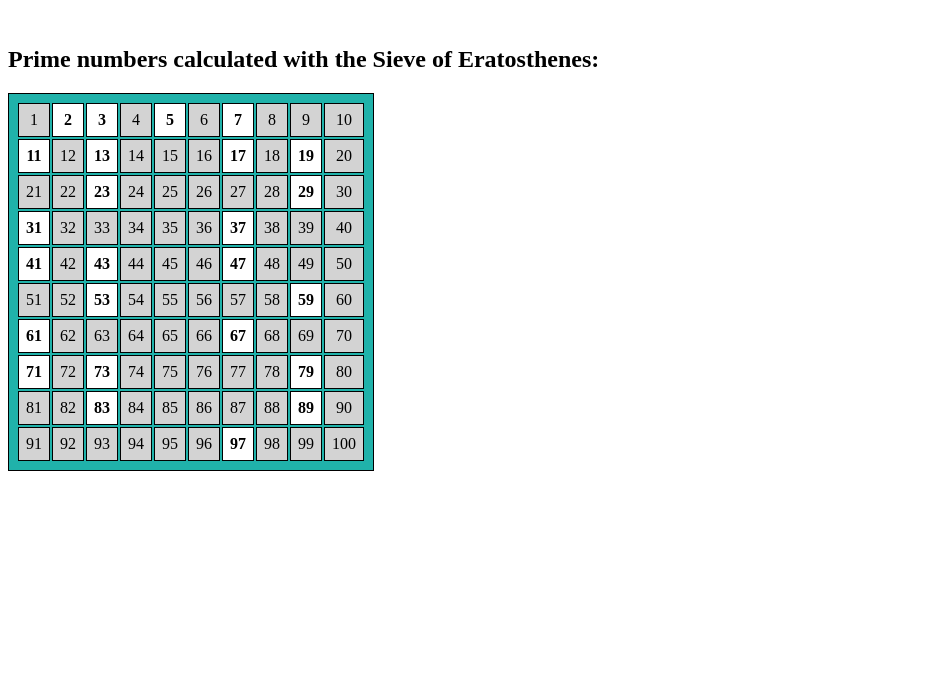
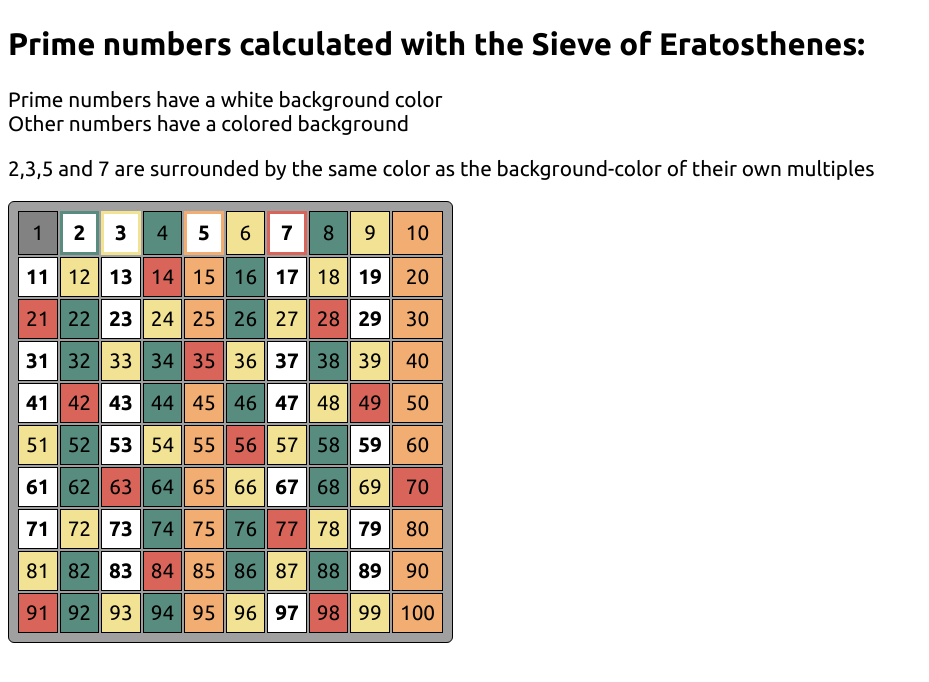
Before and after one commit to Santeenee/PHP_Exercises, a PHP site: page /PrimeNumbers.php in a window 1280 px wide. Shown: the top 682 px of the page, without its empty margins (0-929 px from the left). Run offline with PHP 8.4, Linux system fonts and the light colour scheme.

Commit message:
updated ex. PrimeNumbers.php, added colors and some stuff

```diff
--- a/PrimeNumbers.php
+++ b/PrimeNumbers.php
@@ -3,18 +3,60 @@
 <head>
     <meta charset="UTF-8">
     <meta name="viewport" content="width=device-width, initial-scale=1.0">
+    <link rel="preconnect" href="https://fonts.gstatic.com">    <!-- imported fonts -->
+    <link href="https://fonts.googleapis.com/css2?family=Ubuntu:ital,wght@0,300;0,400;0,500;0,700;1,300;1,400&display=swap" rel="stylesheet">
     <style>
+        body{
+            font-family: 'Ubuntu', sans-serif;
+            font-size: 130%;
+        }
+
+        /* styling the table */
         table, tr, td, th{
             text-align: center;
             border: solid black 1px;
             padding: 7px;
-            background-color: lightseagreen;
+            margin: 0;
+            background-color: rgb(160,160,160);
         }
+        table{ border-radius: 6px; }
+
+        /* NON prime numbers standard background-color */
         td{
-            background-color: lightgray;
+            background-color: rgb(130,130,130); /*grigio scuro*/
         }
+
+        /* Prime numbers background-color */
         th{
             background-color: white;
+        }
+
+        /*background-color dei multipli di 2, 3, 5 e 7 */
+        #multiplo2 {
+            background-color: #588c7e;
+        }
+        #multiplo3 {
+            background-color: #f2e394;
+        }
+        #multiplo5 {
+            background-color: #f2ae72;
+        }
+        #multiplo7 {
+            background-color: #d96459;
+        }
+
+        /* border-color of 2, 3, 5 and 7 */
+        #n2{
+            border: solid #588c7e 3px;
+        }
+        #n3{
+            border: solid #f2e394 3px;
+        }
+        #n5{
+            border: solid #f2ae72 3px;
+        }
+        #n7{
+            border: solid #d96459 3px;
         }
     </style>
     <title>Sieve of Eratosthenes</title>
@@ -22,19 +64,21 @@
 <body>
 <?php
     $array = [];
-        $firstArray = [];      //it will become useful later... (to make a table)
+    $firstArray = [];      //it will become useful later... (to make the table)
 
+    //copying $array into $firstArray
     for ($i=0; $i < 100; $i++) {
 
         $array[$i] = $i+1;
-            $firstArray[] = $array[$i];     //copying $array into $firstArray
+        $firstArray[] = $array[$i];
     }
 
-        unset($array[0]);   //1 isn't a prime number
+    //1 isn't a prime number
+    unset($array[0]);
 
     for ($i=1; $i < 100; $i++) {
 
-            if( !($array[$i] == 2 || $array[$i] == 3 || $array[$i] == 5 || $array[$i] == 7)) { //if NOT
+        if( !($array[$i] == 2 || $array[$i] == 3 || $array[$i] == 5 || $array[$i] == 7) ) { //if NOT
 
             if($array[$i]%2==0 || $array[$i]%3==0 || $array[$i]%5==0 || $array[$i]%7==0 ) {
 
@@ -43,7 +87,10 @@
         }
     }
 
-        echo "<br><h2>Prime numbers calculated with the Sieve of Eratosthenes:</h2>";
+    echo "<h2>Prime numbers calculated with the Sieve of Eratosthenes:</h2>";
+    echo "<p>Prime numbers have a white background color
+          <br>Other numbers have a colored background</p>";
+    echo "<p>2,3,5 and 7 are surrounded by the same color as the background-color of their own multiples</p>";
 
     //******************* TABLE *******************//
 
@@ -54,20 +101,59 @@
 
         for ($j=0; $j < 10; $j++) {
 
-                //$temp = $j + $i;
+            //NON PRIME NUMBERS
             if ( !isset($array[$k]) ) {
 
-                    echo "<td>{$firstArray[$k]}</td>";   //NON prime numbers
+                if ($k != 0 || $k != 1) {
+
+                    //adding some background-colors...
+                    if        ($firstArray[$k] % 7 == 0) {
+                        ?> <td id="multiplo7"> <?php echo "{$firstArray[$k]}" ?> </td> <?php
+
+                    } else if ($firstArray[$k] % 5 == 0) {
+                        ?> <td id="multiplo5"> <?php echo "{$firstArray[$k]}" ?> </td> <?php
+
+                    } else if ($firstArray[$k] % 3 == 0) {
+                        ?> <td id="multiplo3"> <?php echo "{$firstArray[$k]}" ?> </td> <?php
+
+                    } else if ($firstArray[$k] % 2 == 0) {
+                        ?> <td id="multiplo2"> <?php echo "{$firstArray[$k]}" ?> </td> <?php
 
                     } else {
+                        echo "<td>{$firstArray[$k]}</td>";
+                    }
 
-                    echo "<th>{$array[$k]}</th>";        //prime numbers
+                } else {
+                    echo "<td>{$firstArray[$k]}</td>";
+                }
+            //PRIME NUMBERS
+            } else {
+
+
+                //adding some border-colors...
+                switch ($array[$k]) {
+                    case 2:
+                        ?> <th id="n2"> <?php echo "{$array[$k]}" ?> </th> <?php
+                    break;
+                    case 3:
+                        ?> <th id="n3"> <?php echo "{$array[$k]}" ?> </th> <?php
+                    break;
+                    case 5:
+                        ?> <th id="n5"> <?php echo "{$array[$k]}" ?> </th> <?php
+                    break;
+                    case 7:
+                        ?> <th id="n7"> <?php echo "{$array[$k]}" ?> </th> <?php
+                    break;
+                    default:
+                        echo "<th>{$array[$k]}</th>";
+                    break;
+                }
             }
             $k++;
         }
-            echo "</tr>";
+        echo "</tr>";   //chiudo riga della tabella
     }
-        echo "</table>";
+    echo "</table>";    //chiudo tabella
 
 ?>
 </body>
```
Lines whose indentation alone changed are shown as unchanged.
